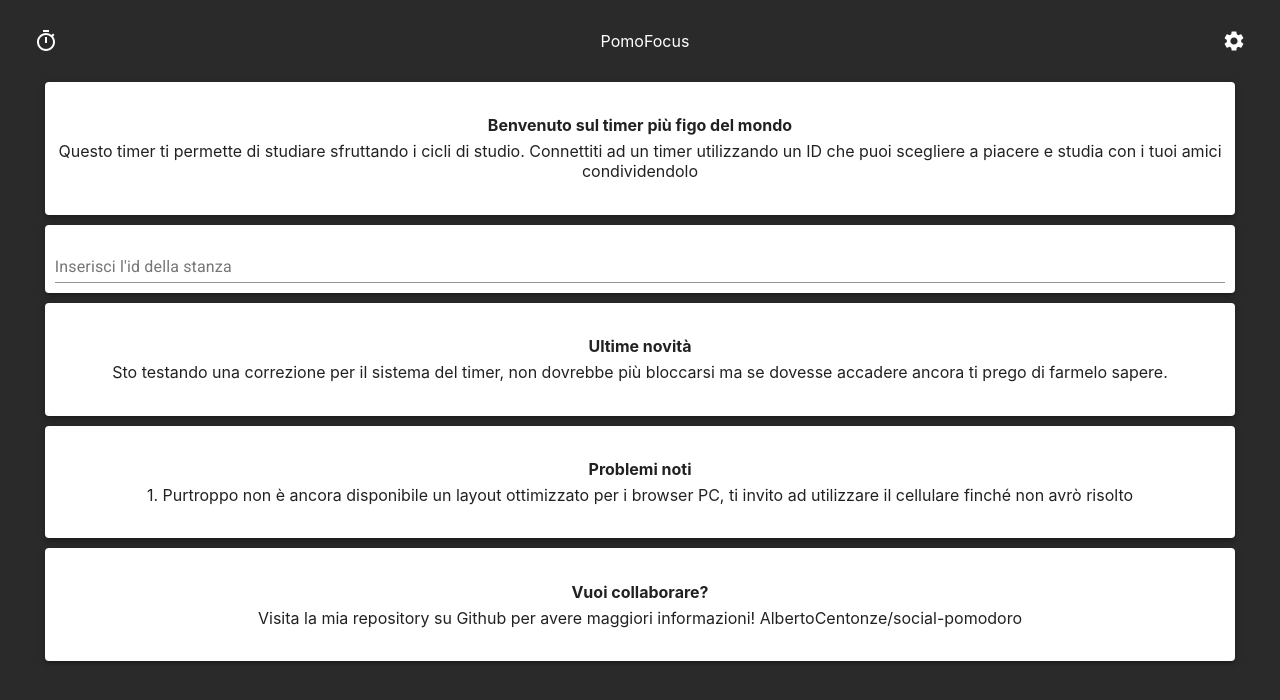
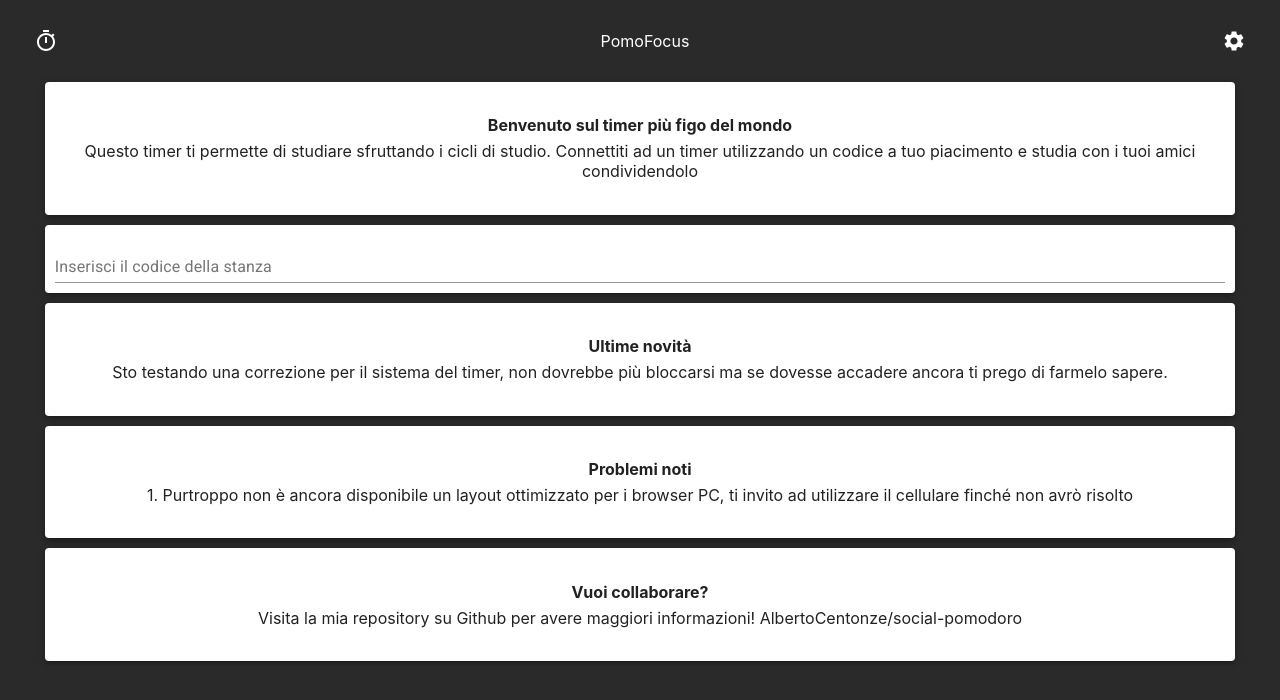
Before and after one commit to AlbertoCentonze/social-pomodoro, a React (Create React App) app: page / in a window 1280 px wide. Shown: the top 700 px of the page. Built offline with nearby package versions, Linux system fonts and the light colour scheme; no server answers; the HTML template or start-up script is replaced by a standard one.

Commit message:
Working on recent codes feature

```diff
--- a/src/App.js
+++ b/src/App.js
@@ -5,6 +5,7 @@ import { socket } from "./services/socket";
 import CreateTimer from "./components/CreateTimer";
 import { Container, Grid } from "@material-ui/core";
 import FlexiblePaperCard from "./components/FlexiblePaperCard";
+import { setRecentCodes, getRecentCodes } from "./services/recentCodes";
 import "./App.css";
 
 function App() {
@@ -27,7 +28,7 @@ function App() {
         {timer === undefined ? (
           <FlexiblePaperCard
             title="Benvenuto sul timer più figo del mondo"
-            description="Questo timer ti permette di studiare sfruttando i cicli di studio. Connettiti ad un timer utilizzando un ID che puoi scegliere a piacere e studia con i tuoi amici condividendolo"
+            description="Questo timer ti permette di studiare sfruttando i cicli di studio. Connettiti ad un timer utilizzando un codice a tuo piacimento e studia con i tuoi amici condividendolo"
           />
         ) : (
           <Timer channel={timer} />
@@ -35,14 +36,17 @@ function App() {
         <CreateTimer
           connected={connected}
           roomCreator={(newTimerId) => {
+            let timerId = newTimerId.toUpperCase();
             socket.emit("addTimer", {
-              id: newTimerId,
+              id: timerId,
               duration: 1500,
               active: false,
               toReset: false,
               mode: "pomodoro",
             });
-            setTimer(newTimerId);
+            setRecentCodes(timerId);
+            console.log(getRecentCodes());
+            setTimer(timerId);
           }}
         />
         <FlexiblePaperCard
--- a/src/components/CreateTimer.js
+++ b/src/components/CreateTimer.js
@@ -21,7 +21,7 @@ const CreateTimer = (props) => {
             resetRoomCode();
           }
         }}
-        label="Inserisci l'id della stanza"
+        label="Inserisci il codice della stanza"
         {...bindRoomCode}
       />
       {/*TODO <CircularProgress />*/}
--- /dev/null
+++ b/src/services/recentCodes.js
@@ -0,0 +1,19 @@
+export const setRecentCodes = (newCode) => {
+  let previousCodes = localStorage.getItem("recent-codes");
+  if (previousCodes !== null) {
+    for (let i = 0; i < previousCodes.length; i++)
+      if (previousCodes[i] === newCode) return;
+  } else {
+    localStorage.setItem("recent-codes", "");
+    return;
+  }
+  localStorage.setItem("recent-codes", newCode + " " + previousCodes);
+};
+
+export const getRecentCodes = () => {
+  return localStorage.getItem("recent-codes").split(" ");
+};
+
+export const resetRecentCodes = () => {
+  localStorage.setItem("recent-codes", "");
+};
```
